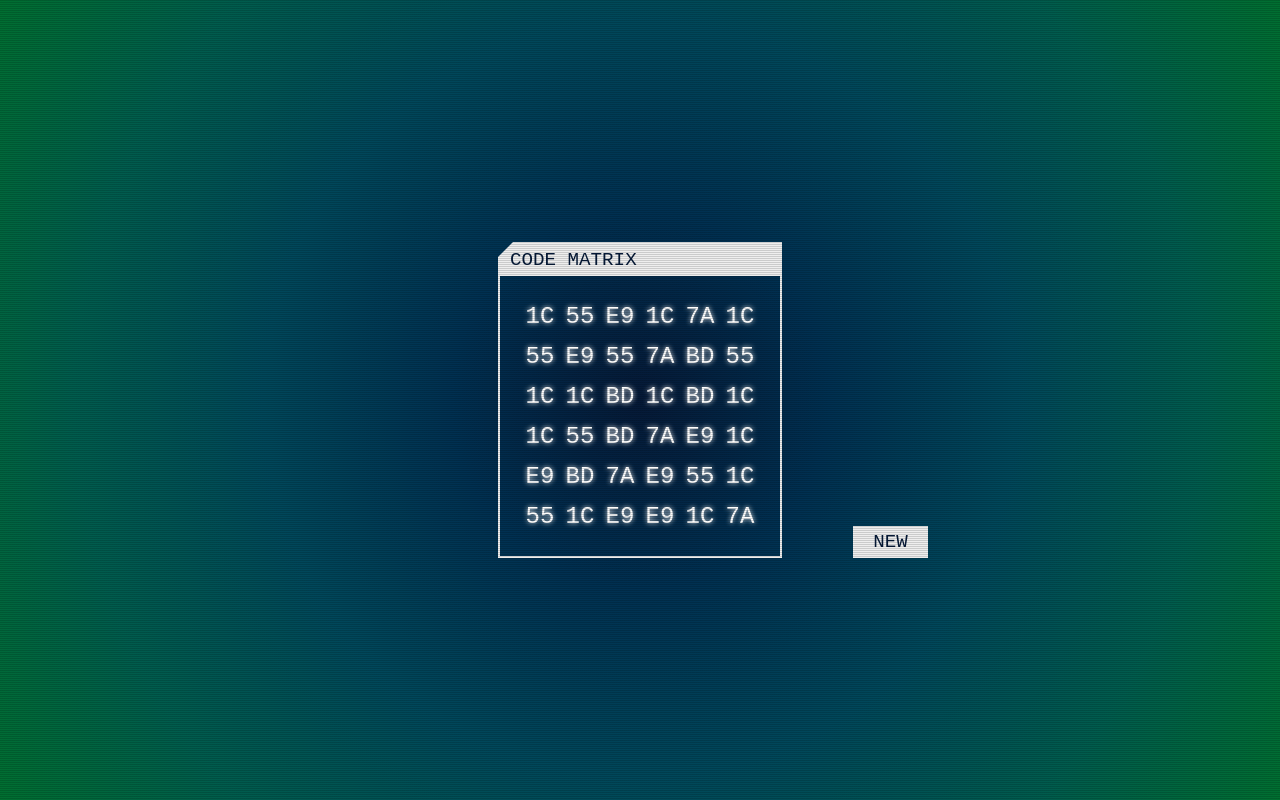
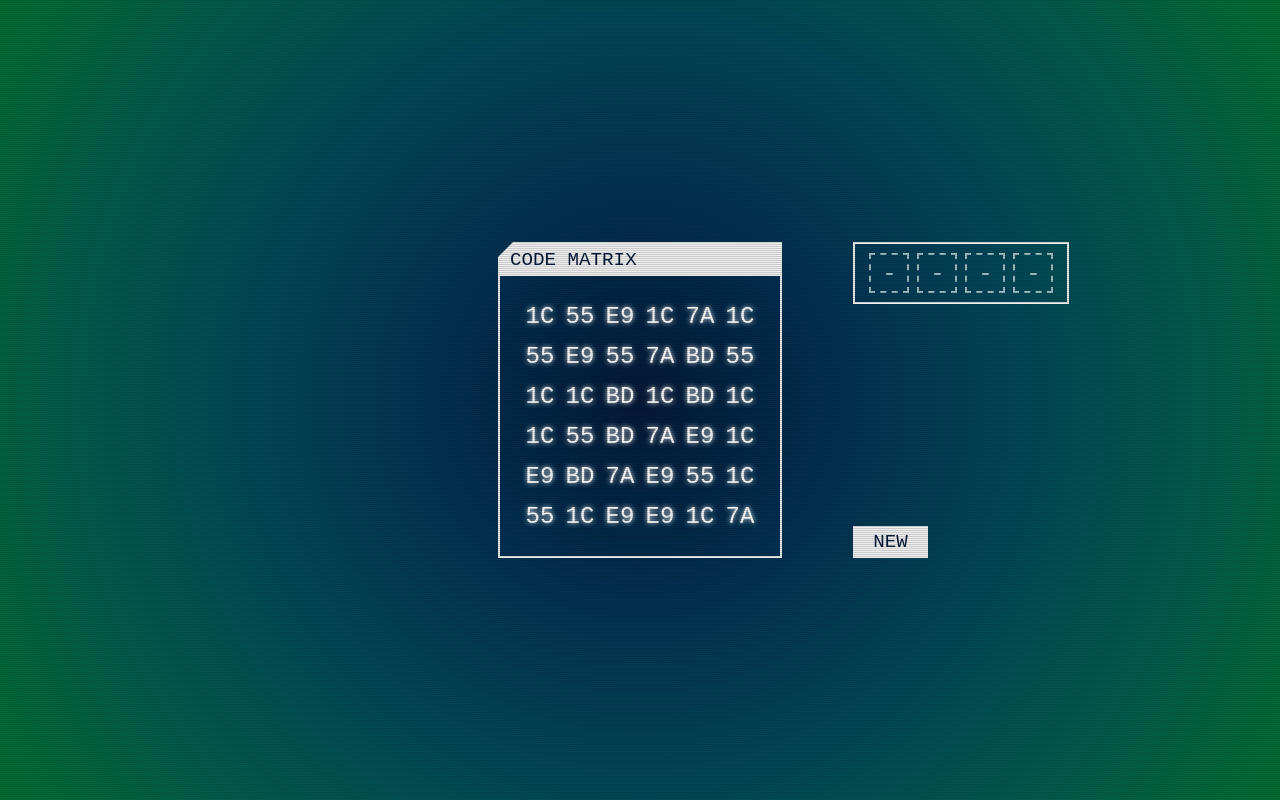
Before and after one commit to fanciful-marmot/cyber-hack, a React app: page / in a window 1280 px wide. Built offline with nearby package versions, Linux system fonts and the light colour scheme.

Commit message:
Basic buffer and selection
Can probably have some reuse between the buffer cells and the board cells. Perhaps in the next commit

```diff
--- a/src/store/root-reducer.js
+++ b/src/store/root-reducer.js
@@ -9,6 +9,13 @@ const rootReducer = produce((draft, action) => {
       draft.buffer.filledCells = [];
       break;
 
+    case 'cell/select':
+      const { filledCells, size } = draft.buffer;
+      if (filledCells.length < size && !filledCells.includes(action.cellId)) {
+        filledCells.push(action.cellId);
+      }
+      break;
+
     default:
       console.warn(`Unhandled action of type ${action.type}`);
       break;
--- a/src/ui/app.css
+++ b/src/ui/app.css
@@ -29,8 +29,9 @@
   grid-area: info;
 
   display: flex;
-  align-items: flex-end;
-  justify-content: flex-start;
+  flex-direction: column;
+  align-items: flex-start;
+  justify-content: space-between;
 }
 
 .text-dark {
--- a/src/ui/app.jsx
+++ b/src/ui/app.jsx
@@ -3,6 +3,7 @@ import { useDispatch, useSelector } from 'react-redux';
 
 import { Board } from './board/board';
 import { Button } from './button/button';
+import { Buffer } from './buffer/buffer';
 import { newPuzzleAction } from '../store/actions';
 
 import './app.css';
@@ -18,6 +19,7 @@ const App = () => {
         <Board matrix={matrix} width={width} height={height} />
       </div>
       <div className="info-container">
+        <Buffer />
         <Button onClick={() => dispatch(newPuzzleAction(width, height))}>NEW</Button>
       </div>
     </div>
--- a/src/ui/board/board-cell.css
+++ b/src/ui/board/board-cell.css
@@ -1,6 +1,6 @@
 .board-cell {
-  width: 40px;
-  height: 40px;
+  width: var(--cell-size);
+  height: var(--cell-size);
 
   display: flex;
   align-items: center;
--- a/src/ui/board/board.css
+++ b/src/ui/board/board.css
@@ -7,7 +7,6 @@
 
 .board-header {
   background: var(--background-light);
-  color: var(--text-dark);
   font-size: 1.2rem;
   padding: 5px;
   padding-left: 10px;
@@ -34,3 +33,7 @@
   background-color: rgba(255, 255, 255, 0.2);
   border: 2px solid rgba(255, 255, 255, 0.4);
 }
+
+.board-cell.selected {
+  border: 2px solid var(--background-light);
+}
--- a/src/ui/board/board.jsx
+++ b/src/ui/board/board.jsx
@@ -1,5 +1,7 @@
 import classNames from 'classnames';
 import React, { useState } from 'react';
+import { useDispatch, useSelector } from 'react-redux';
+import { cellSelectAction } from '../../store/actions';
 import { BoardCell } from './board-cell';
 
 import './board.css';
@@ -13,6 +15,9 @@ const Board = (props) => {
   };
 
   const [selectedCell, setSelectedCell] = useState(null);
+
+  const filledCells = useSelector(state => state.buffer.filledCells);
+  const dispatch = useDispatch();
 
   return (
     <div className="board">
@@ -29,7 +34,9 @@ const Board = (props) => {
                 'hover-row': selectedCell != null && i % height === selectedCell % height,
                 'hover-column': selectedCell != null && Math.floor(i / width) === Math.floor(selectedCell / width),
                 hover: i === selectedCell,
+                selected: filledCells.includes(i),
               })}
+              onClick={() => dispatch(cellSelectAction(i))}
               onMouseEnter={() => setSelectedCell(i)}
               onMouseLeave={() => setSelectedCell(null)}
             />
--- /dev/null
+++ b/src/ui/buffer/buffer.css
@@ -0,0 +1,28 @@
+.buffer {
+  border: 2px solid var(--background-light);
+
+  padding: 5px 10px;
+
+  display: flex;
+  flex-direction: row;
+}
+
+.buffer-cell {
+  width: var(--cell-size);
+  height: var(--cell-size);
+  margin: 4px;
+
+  user-select: none;
+
+  display: flex;
+  align-items: center;
+  justify-content: center;
+
+  border: 2px solid var(--background-light);
+}
+
+.buffer-cell.unfilled {
+  opacity: 0.7;
+  text-shadow: none;
+  border: 2px dashed var(--background-light);
+}
--- /dev/null
+++ b/src/ui/buffer/buffer.jsx
@@ -0,0 +1,34 @@
+import classNames from 'classnames';
+import React from 'react';
+import { useSelector } from 'react-redux';
+
+import './buffer.css';
+
+const Buffer = () => {
+  const { size, filledCells } = useSelector(state => state.buffer);
+  const { matrix } = useSelector(state => state.puzzle);
+
+  return (
+    <div className="buffer">
+      {
+        (new Array(size).fill(0))
+          .map((_, i) => {
+            const cellId = filledCells[i];
+
+            return (
+              <div
+                key={i}
+                className={classNames('buffer-cell', { unfilled: cellId == null })}
+              >
+                {
+                  cellId != null ? matrix[cellId] : '-'
+                }
+              </div>
+            );
+          })
+      }
+    </div>
+  )
+};
+
+export { Buffer };
--- a/src/variables.css
+++ b/src/variables.css
@@ -4,6 +4,8 @@
   --text-light: #ffffff;
   --background-light: #eeeeee;
 
+  --cell-size: 40px;
+
   --button-hover: #cccccc;
   --button-active: #aaaaaa;
 }
```
